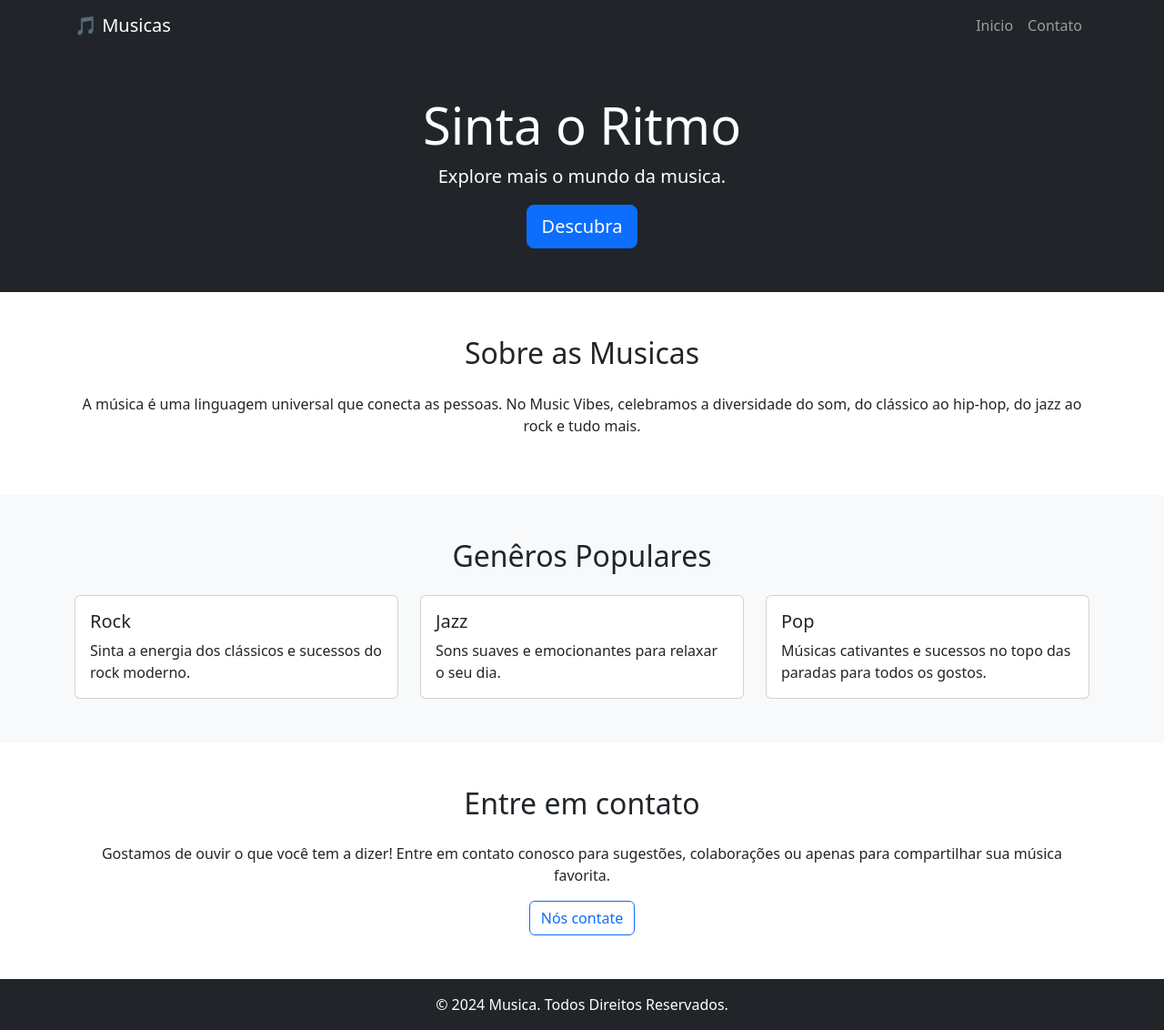
After one commit to jardim3162/jsatividade, a PHP site: page /sobre.php in a window 1280 px wide. The commit adds this page. Shown: the whole page at 91% size. Run offline with PHP 8.4, Linux system fonts and the light colour scheme.

Commit message:
tudo feito e funcionando com banco de dados atualizado

```diff
--- a/index.php
+++ b/index.php
@@ -47,7 +47,6 @@
         </div>
     </div>
 
-    <!-- Bootstrap JS -->
     <script src="https://cdn.jsdelivr.net/npm/bootstrap@5.3.0-alpha3/dist/js/bootstrap.bundle.min.js"></script>
     <script src="script.js"></script>
 </body>
--- a/nav.php
+++ b/nav.php
@@ -1,7 +1,7 @@
 <!-- nav.php -->
 <nav class="navbar navbar-expand-lg navbar-dark bg-primary">
     <div class="container-fluid">
-        <a class="navbar-brand" href="#">Minha Música</a>
+        <a class="navbar-brand" href="#">🎵 Músicas</a>
         <button class="navbar-toggler" type="button" data-bs-toggle="collapse" data-bs-target="#navbarNav" aria-controls="navbarNav" aria-expanded="false" aria-label="Toggle navigation">
             <span class="navbar-toggler-icon"></span>
         </button>
@@ -16,9 +16,7 @@
                 <li class="nav-item">
                     <a class="nav-link" href="sobre.php">Sobre</a>
                 </li>
-                <li class="nav-item">
-                    <a class="nav-link" href="contato.php">Contato</a>
-                </li>
+
             </ul>
         </div>
     </div>
--- /dev/null
+++ b/sobre.php
@@ -0,0 +1,89 @@
+<!DOCTYPE html>
+<html lang="en">
+<head>
+    <meta charset="UTF-8">
+    <meta name="viewport" content="width=device-width, initial-scale=1.0">
+    <title>Musicas</title>
+    <link href="https://cdn.jsdelivr.net/npm/bootstrap@5.3.2/dist/css/bootstrap.min.css" rel="stylesheet">
+</head>
+<body>
+    <nav class="navbar navbar-expand-lg navbar-dark bg-dark">
+        <div class="container">
+            <a class="navbar-brand" href="#">🎵 Musicas</a>
+            <button class="navbar-toggler" type="button" data-bs-toggle="collapse" data-bs-target="#navbarNav">
+                <span class="navbar-toggler-icon"></span>
+            </button>
+            <div class="collapse navbar-collapse" id="navbarNav">
+                <ul class="navbar-nav ms-auto">
+                    <li class="nav-item">
+                        <a class="nav-link" href="home.php">Inicio</a>
+                    <li class="nav-item">
+                        <a class="nav-link" href="#contact">Contato</a>
+                    </li>
+                </ul>
+            </div>
+        </div>
+    </nav>
+
+    <header class="bg-dark text-white text-center py-5">
+        <div class="container">
+            <h1 class="display-4">Sinta o Ritmo</h1>
+            <p class="lead">Explore mais o mundo da musica.</p>
+            <a href="home.php" class="btn btn-primary btn-lg">Descubra</a>
+        </div>
+    </header>
+
+    <section id="about" class="py-5">
+        <div class="container text-center">
+            <h2 class="mb-4">Sobre as Musicas</h2>
+            <p>A música é uma linguagem universal que conecta as pessoas. No Music Vibes, celebramos a diversidade do som, do clássico ao hip-hop, do jazz ao rock e tudo mais.</p>
+        </div>
+    </section>
+
+    <section id="genres" class="py-5 bg-light">
+        <div class="container">
+            <h2 class="text-center mb-4">Genêros Populares</h2>
+            <div class="row">
+                <div class="col-md-4">
+                    <div class="card">
+                        <div class="card-body">
+                            <h5 class="card-title">Rock</h5>
+                            <p class="card-text">Sinta a energia dos clássicos e sucessos do rock moderno.</p>
+                        </div>
+                    </div>
+                </div>
+                <div class="col-md-4">
+                    <div class="card">
+                        <div class="card-body">
+                            <h5 class="card-title">Jazz</h5>
+                            <p class="card-text">Sons suaves e emocionantes para relaxar o seu dia.</p>
+                        </div>
+                    </div>
+                </div>
+                <div class="col-md-4">
+                    <div class="card">
+                        <div class="card-body">
+                            <h5 class="card-title">Pop</h5>
+                            <p class="card-text">Músicas cativantes e sucessos no topo das paradas para todos os gostos.</p>
+                        </div>
+                    </div>
+                </div>
+            </div>
+        </div>
+    </section>
+
+    <section id="contact" class="py-5">
+        <div class="container text-center">
+            <h2 class="mb-4">Entre em contato</h2>
+            <p>Gostamos de ouvir o que você tem a dizer! Entre em contato conosco para sugestões, colaborações ou apenas para compartilhar sua música favorita.</p>
+            <a href="#" class="btn btn-outline-primary">Nós contate</a>
+        </div>
+    </section>
+
+    <footer class="bg-dark text-white text-center py-3">
+        <p class="mb-0">&copy; 2024 Musica. Todos Direitos Reservados.</p>
+    </footer>
+
+    <script src="https://cdn.jsdelivr.net/npm/bootstrap@5.3.2/dist/js/bootstrap.bundle.min.js"></script>
+</body>
+</html>
--- a/telainicial.php
+++ b/telainicial.php
@@ -5,9 +5,7 @@
     <meta charset="UTF-8">
     <meta name="viewport" content="width=device-width, initial-scale=1.0">
     <title>Tela Inicial</title>
-    <!-- Bootstrap CSS -->
     <link href="https://cdn.jsdelivr.net/npm/bootstrap@5.3.0-alpha3/dist/css/bootstrap.min.css" rel="stylesheet">
-    <!-- <link rel="stylesheet" href="styles.css"> -->
 </head>
 <?php include "nav.php"; ?>
 <body>
@@ -30,14 +28,12 @@
                             </tr>
                         </thead>
                         <tbody id="musicas">
-                            <!-- Conteúdo dinâmico aqui -->
                         </tbody>
                     </table>
                 </div>
             </div>
         </div>
 
-        <!-- Formulário para adicionar música -->
         <div class="container mt-4">
             <div class="card shadow">
                 <div class="card-header bg-secondary text-white">
@@ -75,7 +71,6 @@
             </div>
         </div>
 
-        <!-- Scripts -->
         <script src="https://cdn.jsdelivr.net/npm/bootstrap@5.3.0-alpha3/dist/js/bootstrap.bundle.min.js"></script>
         <script src="script.js"></script>
 </body>
```
Also changed, not shown: home.php (+22 -39 lines), script_jg.sql (+44 -12 lines), img/alcione.jpg (added), img/jazz.jpeg (added), img/jorge.jpg (added), img/michael.jpg (added), img/pop.jpeg (added), img/rock.png (added), img/slipknot.jpg (added).
